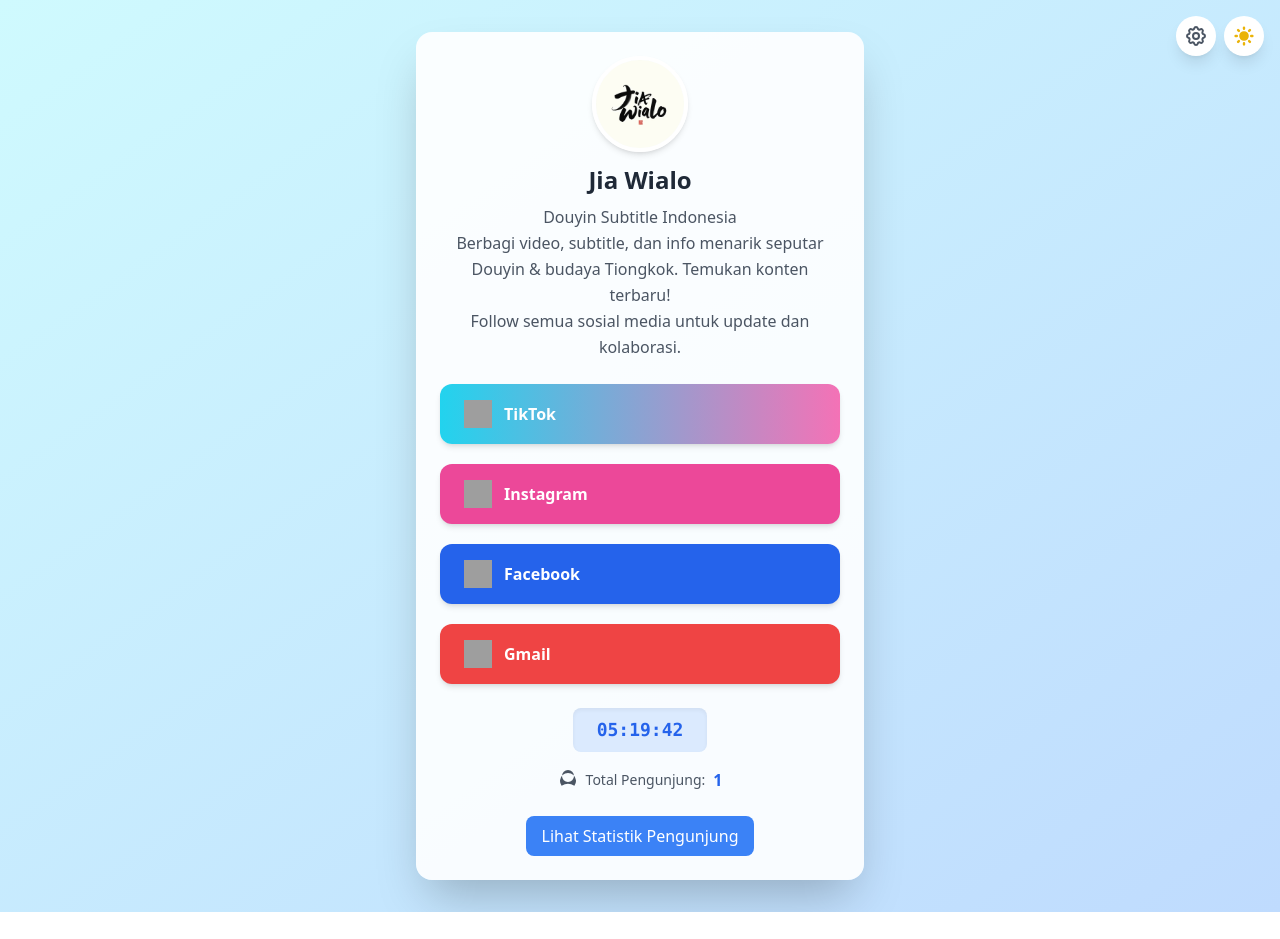
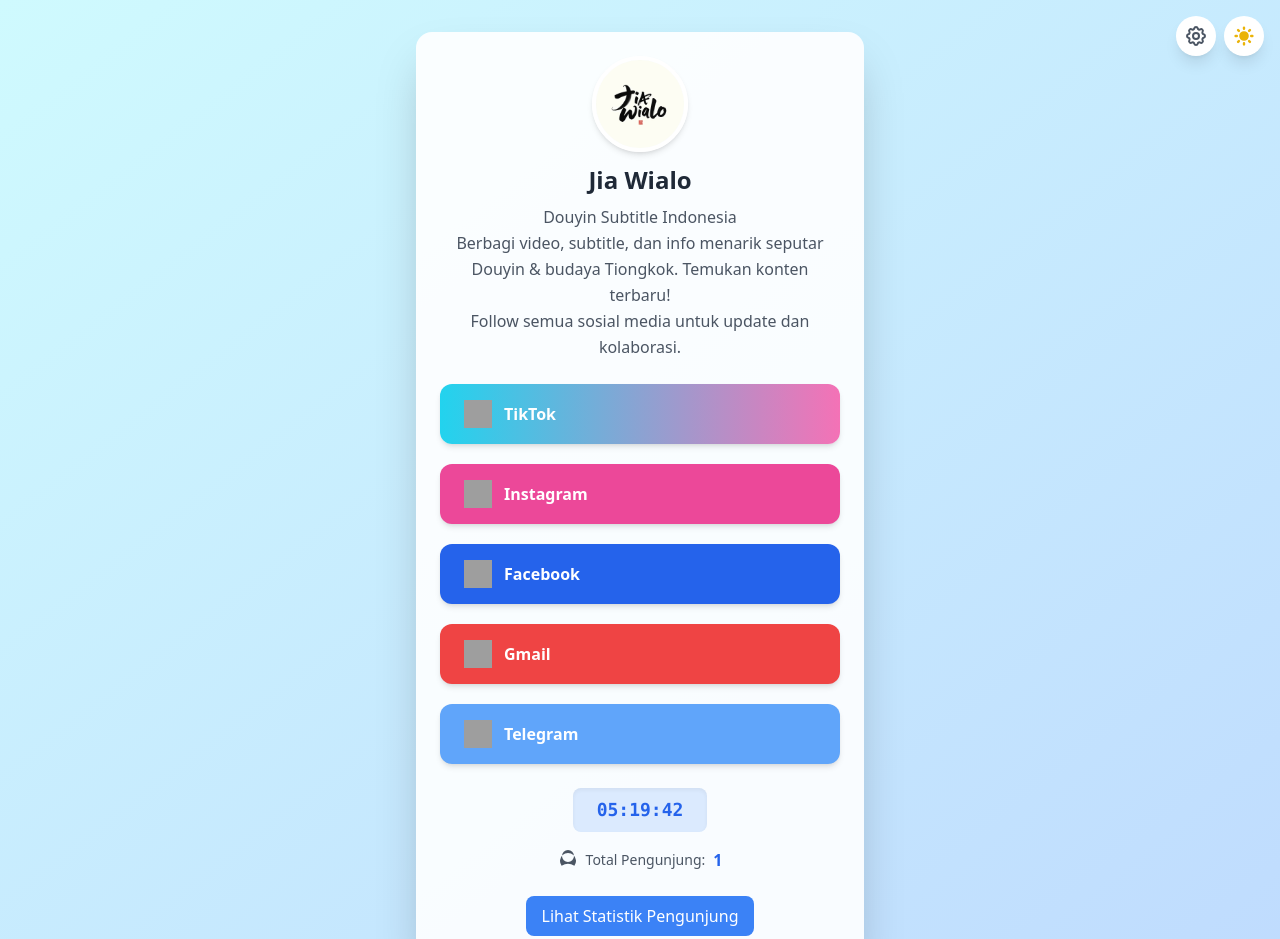
Before and after one commit to ramadhanu27/Today, a plain HTML site: page index.html in a window 1280 px wide. Shown: the top 939 px of the page. Before the commit the page ends 912 px from the top, so only its background shows below. Drawn offline with nearby package versions, Linux system fonts and the light colour scheme; no server answers; grey boxes are pictures that could not be loaded.

Commit message:
feat: add Telegram link and remove Supabase SDK reference
- Added Telegram social media link in the contact section
- Removed unused Supabase SDK script import to reduce unnecessary dependencies

```diff
--- a/index.html
+++ b/index.html
@@ -9,8 +9,6 @@
     <script src="https://cdn.tailwindcss.com"></script>
     <script src="https://cdn.jsdelivr.net/npm/chart.js"></script>
     <link rel="stylesheet" href="stats.css">
-    <!-- Supabase SDK -->
-    <script src="https://cdn.jsdelivr.net/npm/@supabase/supabase-js@2"></script>
     <!-- Leaflet.js untuk peta -->
     <link rel="stylesheet" href="https://unpkg.com/leaflet@1.9.4/dist/leaflet.css" integrity="sha256-p4NxAoJBhIIN+hmNHrzRCf9tD/miZyoHS5obTRR9BMY=" crossorigin=""/>
     <script src="https://unpkg.com/leaflet@1.9.4/dist/leaflet.js" integrity="sha256-20nQCchB9co0qIjJZRGuk2/Z9VM+kNiyxNV1lvTlZBo=" crossorigin=""></script>
@@ -120,6 +118,12 @@
                 <span class="flex items-center gap-3"><img
                         src="https://cdn.jsdelivr.net/gh/simple-icons/simple-icons/icons/gmail.svg" alt="Gmail"
                         class="w-7 h-7"> Gmail</span>
+            </a>
+            <a href="https://t.me/jia_wialo" target="_blank"
+                class="flex items-center px-6 py-4 rounded-xl font-semibold text-white bg-blue-400 shadow-md hover:scale-[1.03] transition-transform">
+                <span class="flex items-center gap-3"><img
+                        src="https://cdn.jsdelivr.net/gh/simple-icons/simple-icons/icons/telegram.svg" alt="Telegram"
+                        class="w-7 h-7"> Telegram</span>
             </a>
         </div>
         <div class="w-full flex flex-col items-center gap-4">
```
